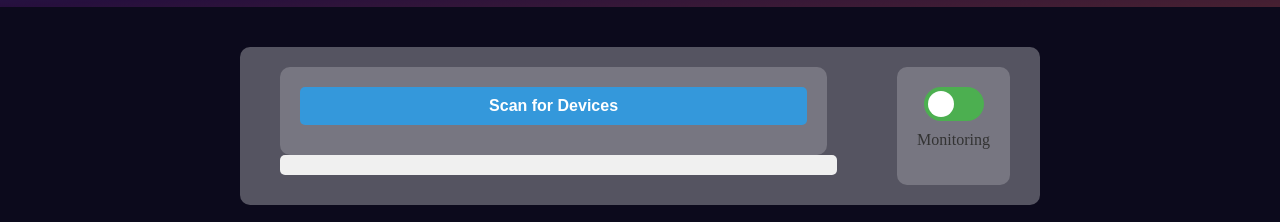
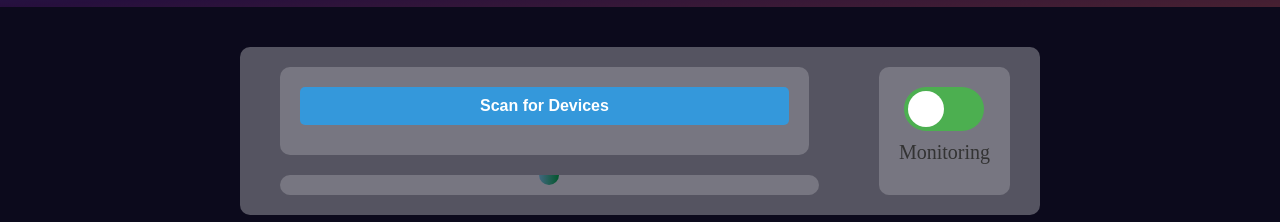
Before and after one commit to GriffinColomer/Cybersecurity-and-Entrepreneurship-IPRO-2024-Team-1, a plain HTML site: page Frontend_Templates/main_page.html in a window 1280 px wide. Shown: the part 61-283 px from the top of the page. Drawn offline with Linux system fonts and the light colour scheme.

Commit message:
UI changes

```diff
--- a/Frontend_Templates/styles.css
+++ b/Frontend_Templates/styles.css
@@ -307,21 +307,30 @@ button:hover {
     background-color: #2980b9; /* Darker shade of blue on hover */
 }
 
-/* Progress Bar Styles */
-.progress-bar-container {
+#progressBar_container {
     width: 100%;
     height: 20px;
-    border-radius: 5px;
-    margin-bottom: 20px;
+    border-radius: 10px;
     overflow: hidden; /* Hide overflow */
+    background-color: rgba(255, 255, 255, 0.2);
+    margin-top: 20px;
+    display: flex; /* Use flexbox */
+    justify-content: center; /* Center horizontally */
+    align-items: center; /* Center vertically */
 }
 
-.progress-bar {
+#progress-bar {
     height: 100%;
-    background-color: #23a2f6; /* Blue color */
-    border-radius: 5px;
-    transition: width 0.3s; /* Smooth transition for width */
+    padding: 10px;
+    background: linear-gradient(90deg, #42677f, #02562c); /* Gradient from light blue to dark blue */
+    border-radius: 10px;
+    width: 0%; /* Initial width of the progress bar */
+    margin-bottom: 20px;
+    transition: width 0.5s ease; /* Smooth transition for width */
+    animation: progressBarAnimation 2s infinite alternate; /* Animated effect */
 }
+
+
 
 /* Device Section Styles */
 .deviceSections {
@@ -425,6 +434,8 @@ button:hover {
 }
 
 
+
+
 .slider-label {
     color: #ffffff;
     display: block; /* Ensure it's displayed as a block */
@@ -435,11 +446,11 @@ button:hover {
 .switch {
     display: inline-block;
     position: relative;
-    width: 60px;
-    height: 34px;
+    width: 80px; /* Increased width */
+    height: 44px; /* Increased height */
     border: none;
-    margin-bottom: 10px; /* Add margin to bottom of the button */
-    margin-top: 0; /* Remove default margin from top */
+    margin-bottom: 10px;
+    margin-top: 0;
 }
 
 .switch input {
@@ -457,14 +468,14 @@ button:hover {
     bottom: 0;
     background-color: #ccc;
     transition: background-color 0.4s;
-    border-radius: 34px;
+    border-radius: 44px; /* Increased border-radius */
 }
 
 .slider:before {
     content: "";
     position: absolute;
-    height: 26px;
-    width: 26px;
+    height: 36px; /* Increased height */
+    width: 36px; /* Increased width */
     left: 4px;
     bottom: 4px;
     background-color: white;
@@ -493,23 +504,10 @@ input:checked + .slider:before {
 }
 
 .toggleLabel {
-    color: #333333; /* Dark text color */
-}
-#progressBar_container {
-    width: 100%;
-    height: 20px; /* Adjust height as needed */
-    background-color: #f0f0f0; /* Background color of the progress bar container */
-    border-radius: 5px; /* Rounded corners */
-    margin-bottom: 10px; /* Adjust margin as needed */
+    color: #333333;
+    font-size: 20px;
 }
 
-#progress-bar {
-    height: 100%;
-    background-color: #146206; /* Color of the progress bar */
-    width: 0%; /* Initial width of the progress bar */
-    border-radius: 5px; /* Rounded corners */
-    transition: width 0.3s ease; /* Smooth transition effect */
-}
 
 
 
```
Also changed, not shown: Frontend_Templates/main_page.html (+2 -0 lines).
